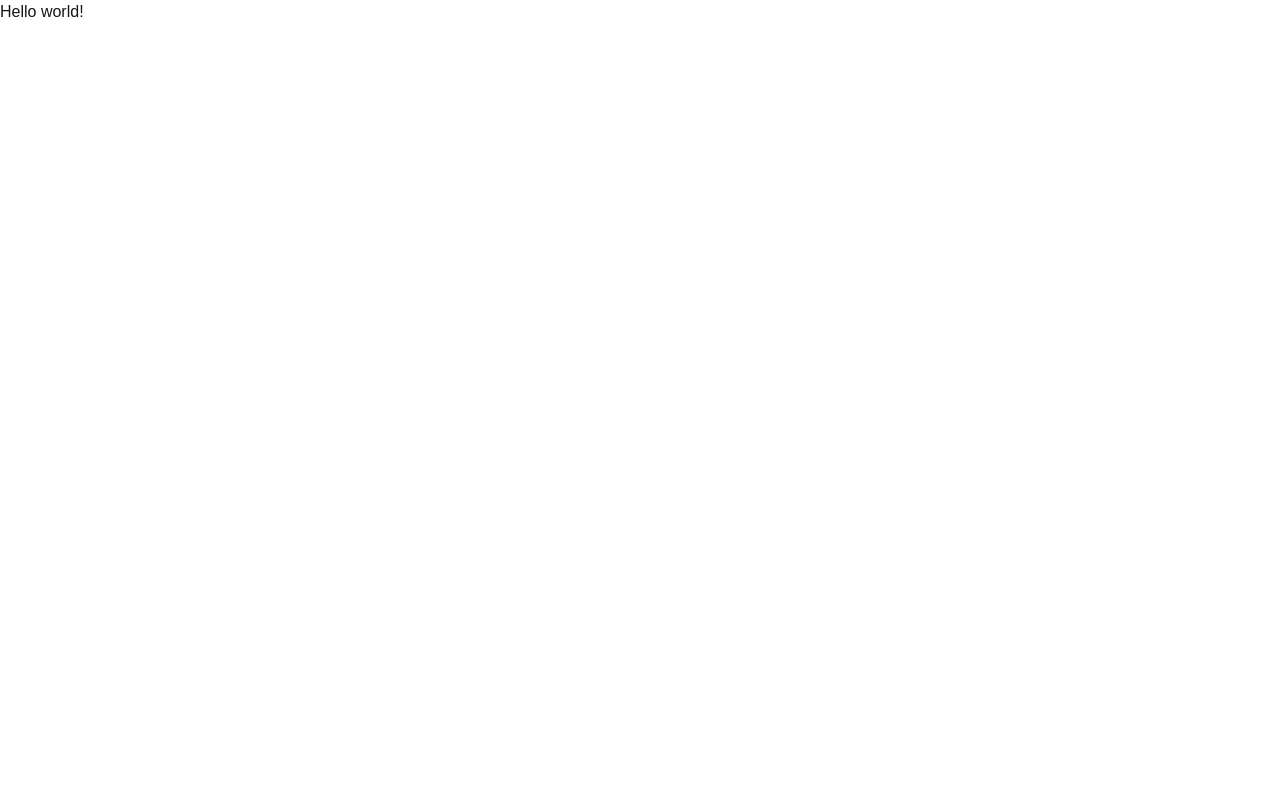
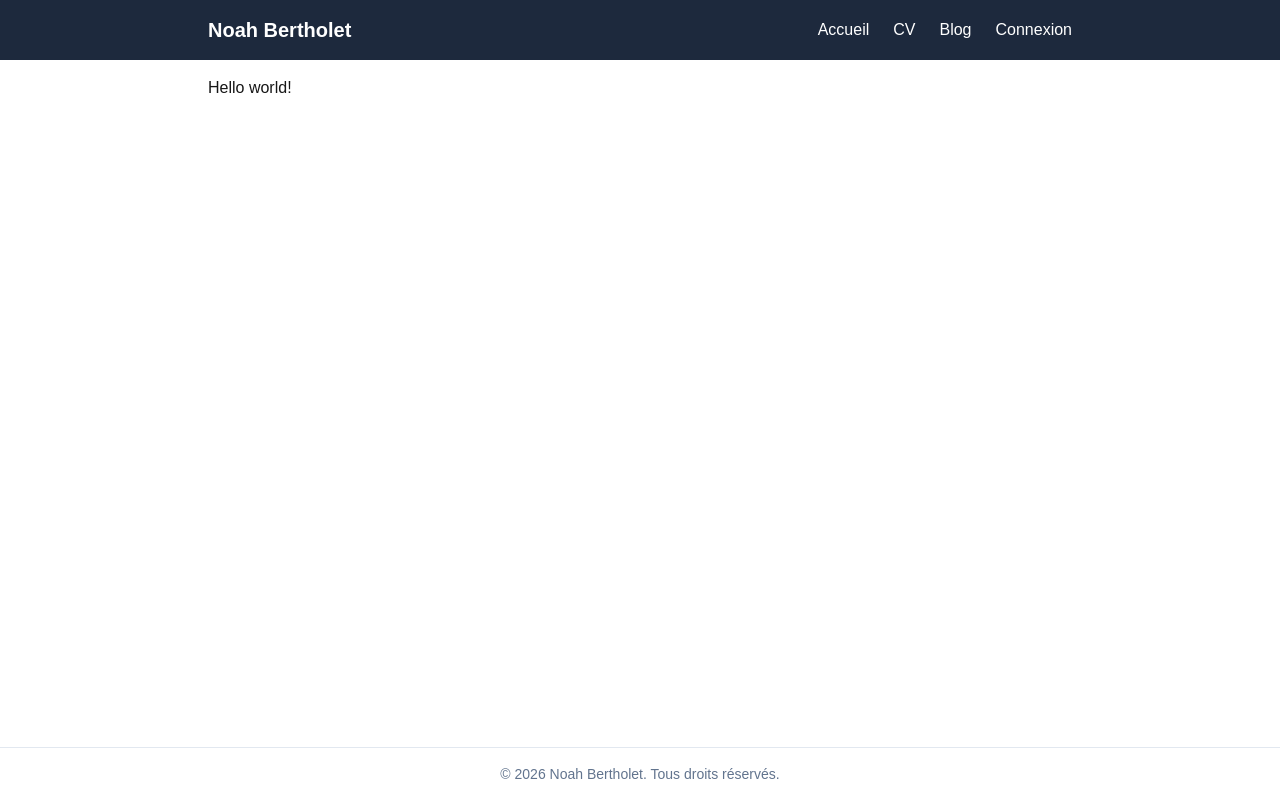
Before and after one commit to NoahBertholet/my-app, a Next.js app: page /hello/world in a window 1280 px wide. Built offline with nearby package versions, Linux system fonts and the light colour scheme.

Commit message:
footer +navbar

```diff
--- a/app/layout.tsx
+++ b/app/layout.tsx
@@ -1,29 +1,24 @@
-import type { Metadata } from "next";
-import { Geist, Geist_Mono } from "next/font/google";
-import "./globals.css";
-
-const geistSans = Geist({
-  variable: "--font-geist-sans",
-  subsets: ["latin"],
-});
-
-const geistMono = Geist_Mono({
-  variable: "--font-geist-mono",
-  subsets: ["latin"],
-});
+import type { Metadata } from 'next'
+import './globals.css'
+import Navbar from '@/components/Navbar'
+import Footer from '@/components/Footer'
+import { SITE_NAME } from '@/lib/site'
 
 export const metadata: Metadata = {
-  title: "Create Next App",
-  description: "Generated by create next app",
-};
+  title: SITE_NAME,
+  description: 'Mon site personnel',
+}
 
-export default function RootLayout({ children }: LayoutProps<"/">) {
+export default function RootLayout({
+  children,
+}: Readonly<{ children: React.ReactNode }>) {
   return (
-    <html
-      lang="en"
-      className={`${geistSans.variable} ${geistMono.variable} h-full antialiased`}
-    >
-      <body className="min-h-full flex flex-col">{children}</body>
+    <html lang="fr">
+      <body className="flex min-h-screen flex-col">
+        <Navbar />
+        <main className="mx-auto w-full max-w-4xl flex-1 p-4">{children}</main>
+        <Footer />
+      </body>
     </html>
-  );
+  )
 }
--- a/app/page.tsx
+++ b/app/page.tsx
@@ -1,69 +1,8 @@
-import Image from "next/image";
-
-export default function Home() {
+export default function Page() {
   return (
-    <div className="flex flex-col flex-1 items-center justify-center bg-zinc-50 font-sans dark:bg-black">
-      <main className="flex flex-1 w-full max-w-3xl flex-col items-center justify-between py-32 px-16 bg-white dark:bg-black sm:items-start">
-        <Image
-          className="dark:invert h-5 w-[100px]"
-          src="/next.svg"
-          alt="Next.js logo"
-          width={100}
-          height={20}
-          priority
-        />
-        <div className="flex flex-col items-center gap-6 text-center sm:items-start sm:text-left">
-          <h1 className="max-w-xs text-3xl font-semibold leading-10 tracking-tight text-black dark:text-zinc-50">
-            To get started, edit the{" "}
-            <code className="rounded bg-black/[.06] px-1.5 py-0.5 font-mono text-[0.9em] dark:bg-white/[.08]">
-              page.tsx
-            </code>{" "}
-            file.
-          </h1>
-          <p className="max-w-md text-lg leading-8 text-zinc-600 dark:text-zinc-400">
-            Looking for a starting point or more instructions? Head over to{" "}
-            <a
-              href="https://vercel.com/templates?framework=next.js&utm_source=create-next-app&utm_medium=appdir-template-tw&utm_campaign=create-next-app"
-              className="font-medium text-zinc-950 dark:text-zinc-50"
-            >
-              Templates
-            </a>{" "}
-            or the{" "}
-            <a
-              href="https://nextjs.org/learn?utm_source=create-next-app&utm_medium=appdir-template-tw&utm_campaign=create-next-app"
-              className="font-medium text-zinc-950 dark:text-zinc-50"
-            >
-              Learning
-            </a>{" "}
-            center.
-          </p>
-        </div>
-        <div className="flex flex-col gap-4 text-base font-medium sm:flex-row">
-          <a
-            className="flex h-12 w-full items-center justify-center gap-2 rounded-full bg-foreground px-5 text-background transition-colors hover:bg-[#383838] dark:hover:bg-[#ccc] md:w-[158px]"
-            href="https://vercel.com/new?utm_source=create-next-app&utm_medium=appdir-template-tw&utm_campaign=create-next-app"
-            target="_blank"
-            rel="noopener noreferrer"
-          >
-            <Image
-              className="dark:invert h-[14px] w-4"
-              src="/vercel.svg"
-              alt="Vercel logomark"
-              width={16}
-              height={14}
-            />
-            Deploy Now
-          </a>
-          <a
-            className="flex h-12 w-full items-center justify-center rounded-full border border-solid border-black/[.08] px-5 transition-colors hover:border-transparent hover:bg-black/[.04] dark:border-white/[.145] dark:hover:bg-[#1a1a1a] md:w-[158px]"
-            href="https://nextjs.org/docs?utm_source=create-next-app&utm_medium=appdir-template-tw&utm_campaign=create-next-app"
-            target="_blank"
-            rel="noopener noreferrer"
-          >
-            Documentation
-          </a>
-        </div>
-      </main>
-    </div>
-  );
+    <>
+      <h1 className="text-3xl font-bold">Bienvenue !</h1>
+      <p className="mt-4">Ceci est mon site personnel.</p>
+    </>
+  )
 }
--- /dev/null
+++ b/components/Footer.tsx
@@ -0,0 +1,13 @@
+import { SITE_NAME } from '@/lib/site'
+
+export default function Footer() {
+  const year = new Date().getFullYear()
+
+  return (
+    <footer className="border-t border-slate-200 p-4 text-center text-sm text-slate-500">
+      <p>
+        © {year} {SITE_NAME}. Tous droits réservés.
+      </p>
+    </footer>
+  )
+}
--- /dev/null
+++ b/components/Navbar.tsx
@@ -0,0 +1,30 @@
+import Link from 'next/link'
+import { SITE_NAME } from '@/lib/site'
+
+const links = [
+  { href: '/', label: 'Accueil' },
+  { href: '/cv', label: 'CV' },
+  { href: '/blog', label: 'Blog' },
+  { href: '/login', label: 'Connexion' },
+]
+
+export default function Navbar() {
+  return (
+    <nav className="bg-slate-800 text-white">
+      <div className="mx-auto flex max-w-4xl flex-col gap-2 p-4 md:flex-row md:items-center md:justify-between">
+        <Link href="/" className="text-xl font-bold">
+          {SITE_NAME}
+        </Link>
+        <ul className="flex flex-col gap-2 md:flex-row md:gap-6">
+          {links.map((link) => (
+            <li key={link.href}>
+              <Link href={link.href} className="hover:text-sky-300">
+                {link.label}
+              </Link>
+            </li>
+          ))}
+        </ul>
+      </div>
+    </nav>
+  )
+}
--- /dev/null
+++ b/lib/site.ts
@@ -0,0 +1 @@
+export const SITE_NAME = 'Noah Bertholet'
```
